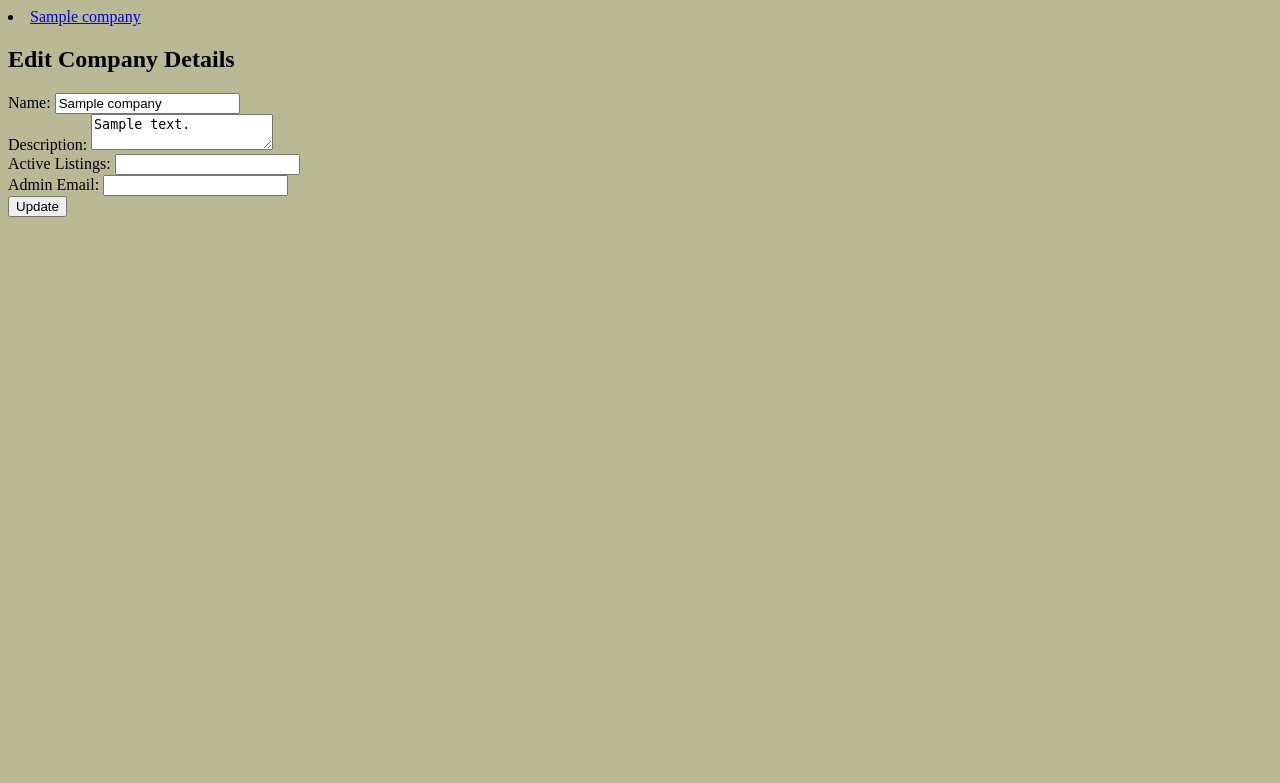
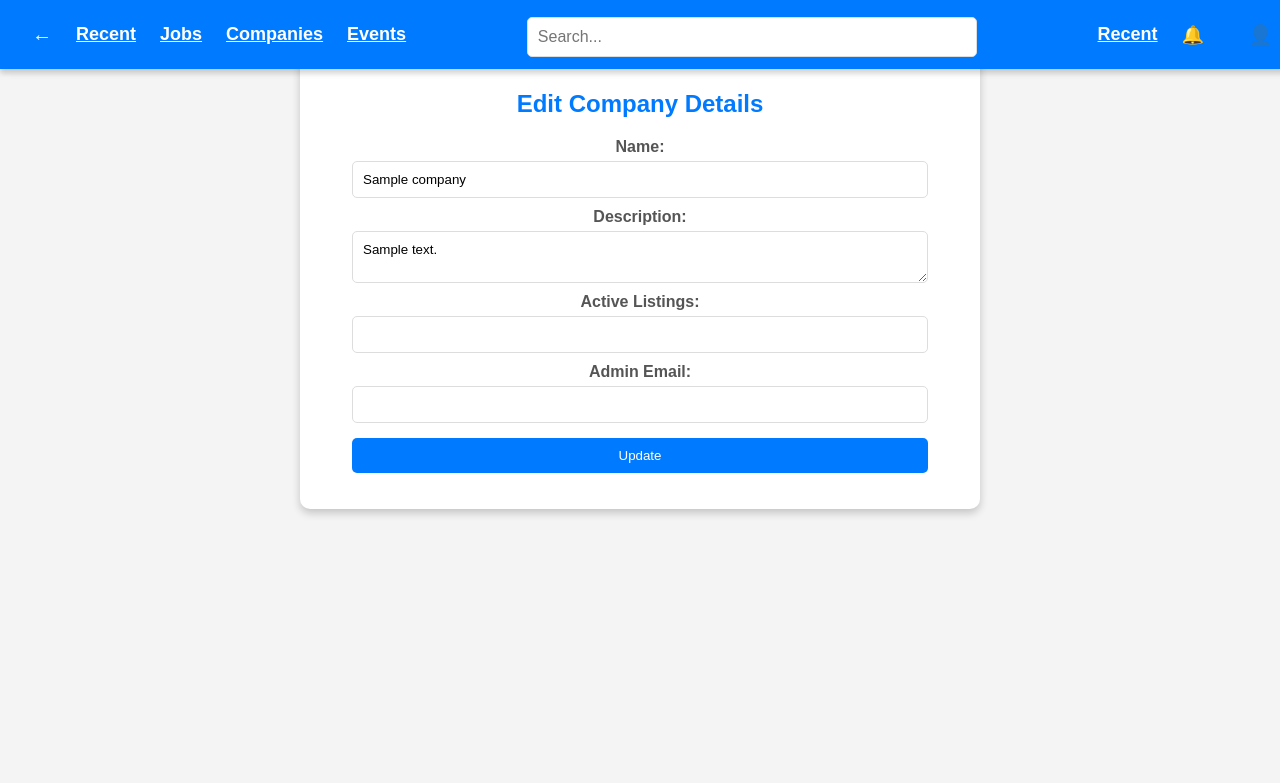
Before and after one commit to SHess02/Xray351, a PHP site: page /companyedit.php?companyid=1 in a window 1280 px wide. Shown: the top 783 px of the page. Run offline with PHP 8.4, Linux system fonts and the light colour scheme; tables that the repository leaves empty or names only in its code hold one stand-in row (values such as "Sample post"); data that the repository does not hold is empty.

Commit message:
got company all working

```diff
--- a/MasonFolder/company.php
+++ b/MasonFolder/company.php
@@ -25,5 +25,5 @@
 
 
 	// Return to browsing tab
-	echo "<button onclick='history.back()'>Go Back</button>";
+	//echo "<button onclick='history.back()'>Go Back</button>";
 ?>
--- a/Scottie/companyedit.php
+++ b/Scottie/companyedit.php
@@ -1,4 +1,8 @@
 <?php
+include '../includes/includes.php';
+
+
+$db = new Database();
 
 // Database connection settings
 $servername = "localhost";
@@ -46,9 +50,6 @@ if ($_SERVER["REQUEST_METHOD"] == "POST") {
     if (!empty($update_fields)) {
         $update_sql = "UPDATE company SET " . implode(", ", $update_fields) . " WHERE companyid=$companyid";
         if ($conn->query($update_sql) === TRUE) {
-            // Redirect back to the previous page
-            header("Location: " . $_SERVER['HTTP_REFERER']);
-            exit();
         } else {
             echo "Error updating record: " . $conn->error;
         }
@@ -56,28 +57,98 @@ if ($_SERVER["REQUEST_METHOD"] == "POST") {
         echo "No fields provided for update.";
     }
 }
-echo "<li><a href=\"company.php?companyid=" . htmlspecialchars($company['companyid']) . "\">" . htmlspecialchars($company['name']) . "</a></li>";
 ?>
 
 <!DOCTYPE html>
-<html>
-<link rel="stylesheet" href="styles.css">
+<html lang="en">
+<nav class="navbar">
+    <button class="nav-btn back-btn" onclick="window.location.href='companymanagment.php'">&#8592;</button>
+    <a href="browsingtab.php" class="nav-btn">Recent</a>
+	<a href="browsingtab.php" class="nav-btn">Jobs</a>
+	<a href="browsingtab.php" class="nav-btn">Companies</a>
+	<a href="browsingtab.php" class="nav-btn">Events</a>
+
+
+    <div class="search-container">
+        <input type="text" class="search-bar" placeholder="Search...">
+    </div>
+
+	<a href="browsingtab.php" class="nav-btn">Recent</a>
+
+    <div class="nav-right">
+        <button class="nav-btn">🔔</button>
+        <button class="nav-btn profile-btn">👤</button>
+    </div>
+</nav>
 <head>
+    <meta charset="UTF-8">
+    <meta name="viewport" content="width=device-width, initial-scale=1.0">
     <title>Edit Company</title>
+    <style>
+        body {
+            font-family: Arial, sans-serif;
+            background-color: #f4f4f4;
+            text-align: center;
+            margin: 0;
+            padding: 0;
+        }
+        .container {
+            background: white;
+            width: 50%;
+            margin: 50px auto;
+            padding: 20px;
+            border-radius: 10px;
+            box-shadow: 0 4px 8px rgba(0, 0, 0, 0.2);
+        }
+        h2 {
+            color: #007bff;
+        }
+        label {
+            display: block;
+            margin-top: 10px;
+            font-weight: bold;
+            color: #555;
+        }
+        input, textarea {
+			font-family: Arial,sans-serif;
+            width: 90%;
+            padding: 10px;
+            margin-top: 5px;
+            border: 1px solid #ddd;
+            border-radius: 5px;
+        }
+        input[type="submit"] {
+            background-color: #007bff;
+            color: white;
+            border: none;
+            padding: 10px;
+            cursor: pointer;
+            margin-top: 15px;
+        }
+        input[type="submit"]:hover {
+            background-color: #c2185b;
+        }
+    </style>
 </head>
 <body>
+    <div class="container">
         <h2>Edit Company Details</h2>
         <form method="post">
             <input type="hidden" name="companyid" value="<?php echo $company['companyid']; ?>">
             <label>Name:</label>
-        <input type="text" name="name" value="<?php echo htmlspecialchars($company['name']); ?>"><br>
+            <input type="text" name="name" value="<?php echo htmlspecialchars($company['name']); ?>">
+
             <label>Description:</label>
-        <textarea name="description"><?php echo htmlspecialchars($company['description']); ?></textarea><br>
+            <textarea name="description"><?php echo htmlspecialchars($company['description']); ?></textarea>
+
             <label>Active Listings:</label>
-        <input type="number" name="activelistings" value="<?php echo $company['activelistings']; ?>"><br>
+            <input type="number" name="activelistings" value="<?php echo $company['activelistings']; ?>">
+
             <label>Admin Email:</label>
-        <input type="email" name="admin_email" value="<?php echo htmlspecialchars($company['Admin_email']); ?>"><br>
+            <input type="email" name="admin_email" value="<?php echo htmlspecialchars($company['Admin_email']); ?>">
+
             <input type="submit" value="Update">
-    <br>
+        </form>
+    </div>
 </body>
 </html>
```
Also changed, not shown: Scottie/browsingtab.php (added, +83 -0 lines), Scottie/company.php (+20 -4 lines), Scottie/companymanagment.php (+7 -7 lines), Scottie/view_all.php (+5 -2 lines). Lines whose indentation alone changed are shown as unchanged.
